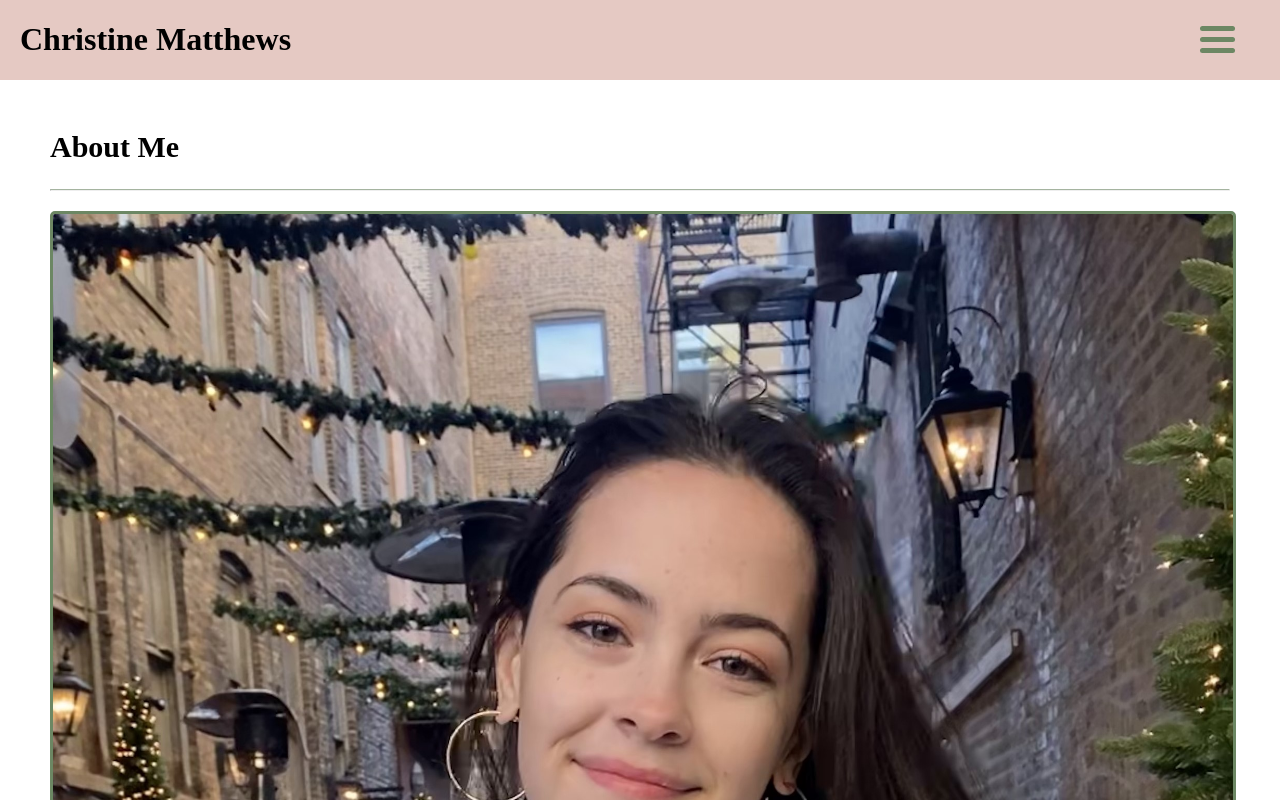
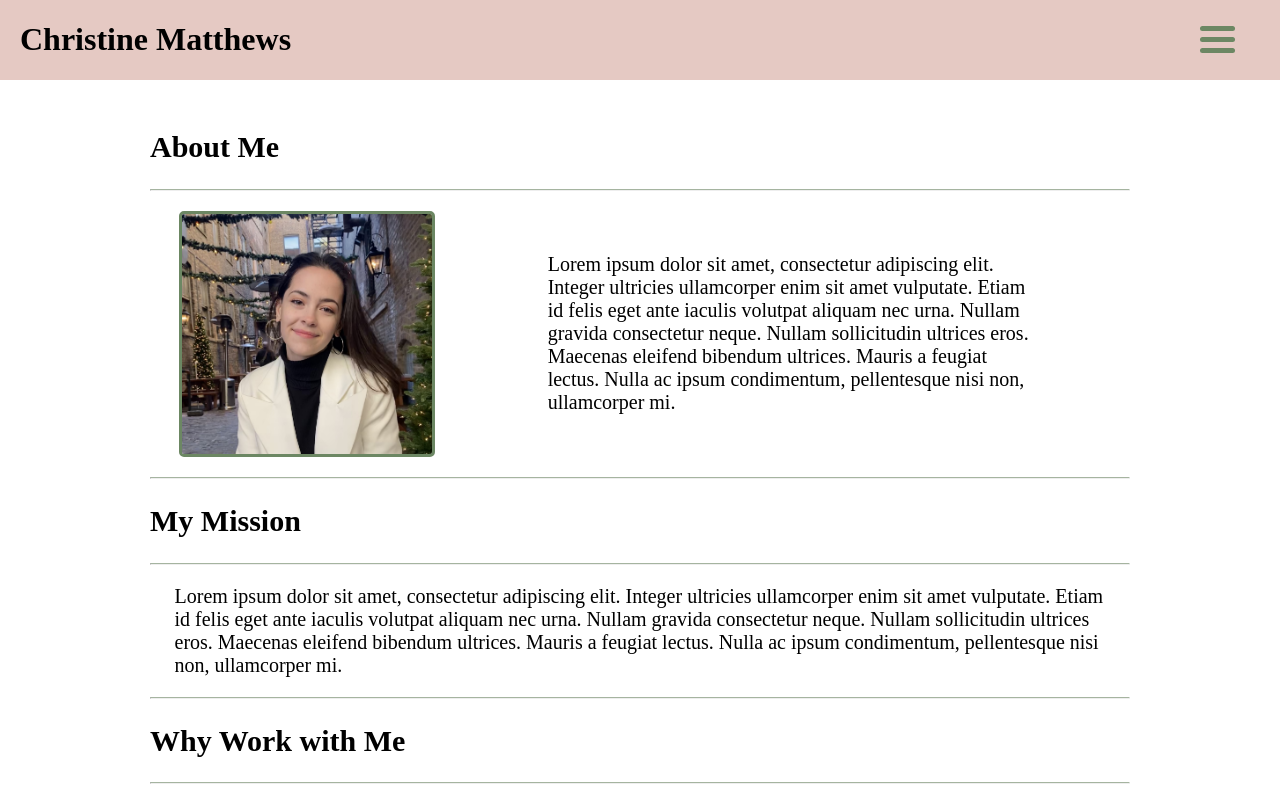
Before and after one commit to cmatthews3212/Portfolio, a React (Vite) app: page / in a window 1280 px wide. Shown: the top 800 px of the page. Built offline with nearby package versions, Linux system fonts and the light colour scheme.

Commit message:
add media queries

```diff
--- a/src/App.css
+++ b/src/App.css
@@ -267,3 +267,65 @@ h3 {
   opacity: 60%;
   background-color: #a5b4a0;
 }
+
+
+
+
+
+@media (min-width: 850px) {
+  /* Site wide */
+  .content {
+    margin: 50px 150px 50px 150px;
+  }
+  /* About */
+
+  .imgCont {
+    display: flex;
+    justify-content: space-around;
+    align-items: center;
+  }
+
+  .imgCont img {
+    width: 250px;
+    margin-left: 3%;
+    margin-right: 20px;
+
+  }
+  .imgCont .about-info {
+    width: 50%;
+
+
+  }
+
+  .imgCont .about-info p {
+    font-size: 20px;
+  }
+
+
+ .content p {
+    font-size: 20px;
+  }
+
+  /* Projects */
+  #projects {
+    display: flex;
+    flex-wrap: wrap;
+    justify-content: space-between;
+  }
+
+  #projects hr {
+    display: none;
+  }
+
+  .projectCont {
+    width: 40%;
+    margin-bottom: 50px;
+  }
+
+
+  /* Contact */
+  form {
+    width: 400px;
+  }
+
+}
--- a/src/components/pages/Projects.jsx
+++ b/src/components/pages/Projects.jsx
@@ -10,6 +10,7 @@ export default function Projects () {
         <div className="content">
             <h2>My Projects</h2>
             <hr></hr>
+            <div id="projects">
             <div className="projectCont">
                 <img src={furBabyUrl}></img>
                 <div className="project-info">
@@ -78,15 +79,16 @@ export default function Projects () {
                 <img src={bookUrl}></img>
                 <div className="project-info">
                     <h3>Hello Book</h3>
-                    <div className="links">
                         <p>Hello Book is an ecommerce website where users can browse, buy, and sell used books! It is designed for the book lovers who just want to find their next read at a reasonable price. </p>
                         <p>Note: the website may take long to load or may not load at all due to where it is being hosted.</p>
+                    <div className="links">
                         <a target='_blank' href="https://hello-books-zbnd.onrender.com/">View App</a>
                         <a target='_blank' href="https://github.com/Book-Hackers/Hello-Books">View Repository</a>
                     </div>
                 </div>
             </div>
             <hr></hr>
+            </div>
         </div>
     )
 }
```
